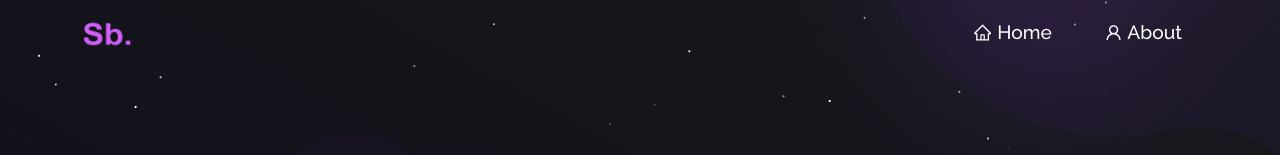
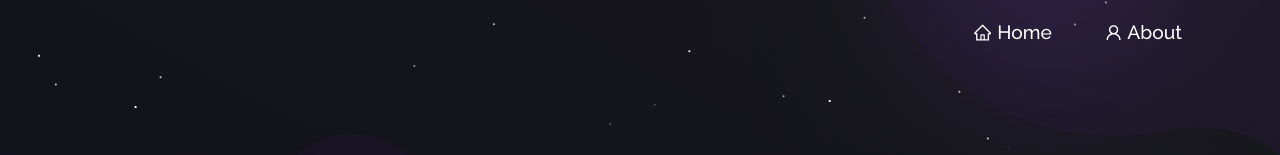
Before and after one commit to Kasimani49/portfolio, a React (Create React App) app: page / in a window 1280 px wide. Shown: the top 155 px of the page. Built offline with nearby package versions, Linux system fonts and the light colour scheme.

Commit message:
remove components

```diff
--- a/src/components/Navbar.js
+++ b/src/components/Navbar.js
@@ -38,10 +38,7 @@ function NavBar() {
       className={navColour ? "sticky" : "navbar"}
     >
       <Container>
-        <Navbar.Brand href="/" className="d-flex">
-          <img src={logo} className="img-fluid logo" alt="brand" />
-        </Navbar.Brand>
-        <Navbar.Toggle
+        {/* <Navbar.Toggle
           aria-controls="responsive-navbar-nav"
           onClick={() => {
             updateExpanded(expand ? false : "expanded");
@@ -50,7 +47,7 @@ function NavBar() {
           <span></span>
           <span></span>
           <span></span>
-        </Navbar.Toggle>
+        </Navbar.Toggle> */}
         <Navbar.Collapse id="responsive-navbar-nav">
           <Nav className="ms-auto" defaultActiveKey="#home">
             <Nav.Item>
```
